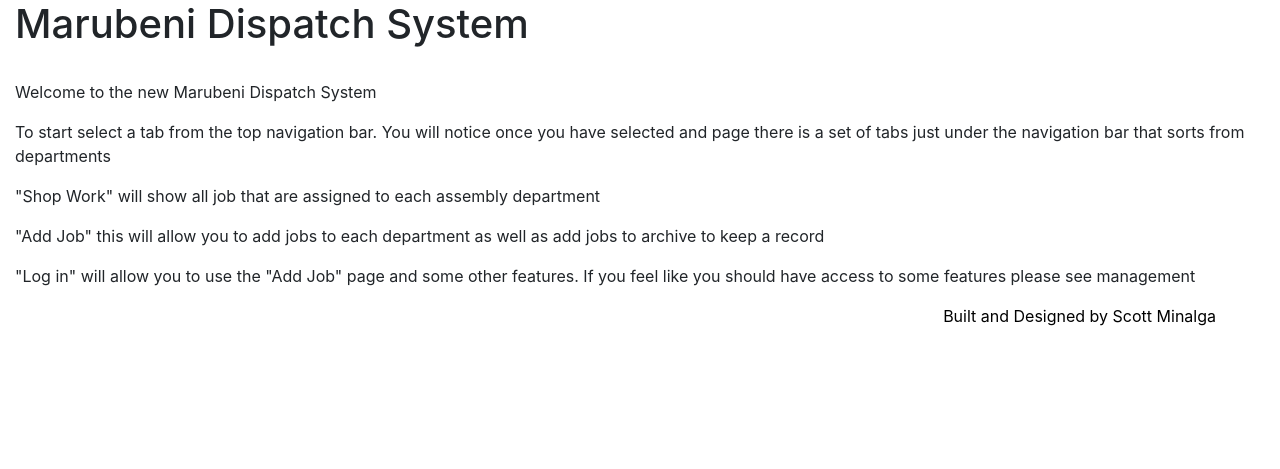
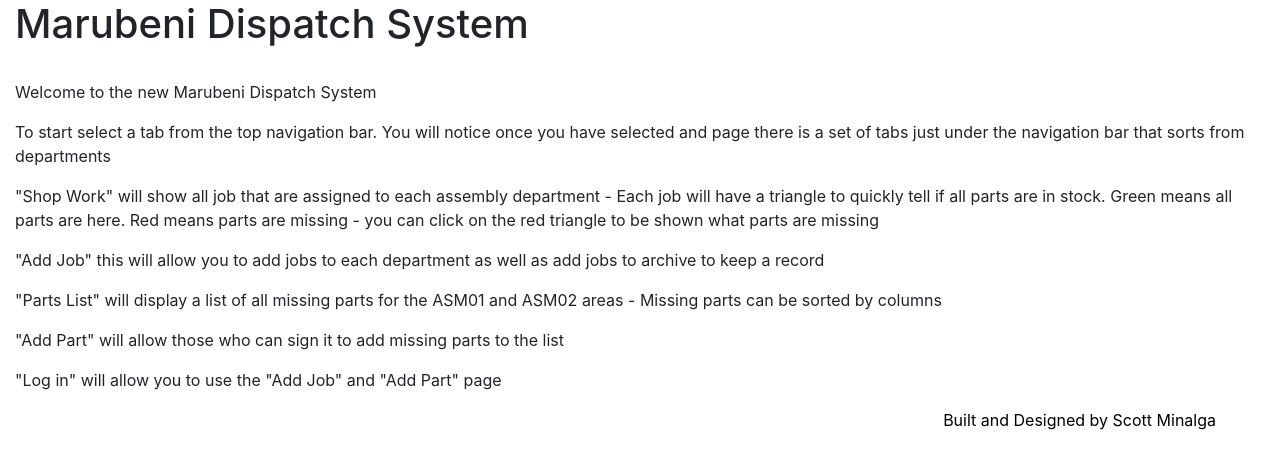
Before and after one commit to ScottMinalga/Shop-Dispatch-Web-App, a Flask app: page / in a window 1280 px wide. Shown: the part 56-525 px from the top of the page. Run offline with Flask 3, Linux system fonts and the light colour scheme.

Commit message:
Changes to be committed: 	modified:   templates/index.html

```diff
--- a/templates/index.html
+++ b/templates/index.html
@@ -10,7 +10,9 @@
 <br>
 <p>Welcome to the new Marubeni Dispatch System</p>
 <p>To start select a tab from the top navigation bar. You will notice once you have selected and page there is a set of tabs just under the navigation bar that sorts from departments</p>
-<p>"Shop Work" will show all job that are assigned to each assembly department</p>
+<p>"Shop Work" will show all job that are assigned to each assembly department - Each job will have a triangle to quickly tell if all parts are in stock. Green means all parts are here. Red means parts are missing - you can click on the red triangle to be shown what parts are missing</p>
 <p>"Add Job" this will allow you to add jobs to each department as well as add jobs to archive to keep a record</p>
-<p>"Log in" will allow you to use the "Add Job" page and some other features. If you feel like you should have access to some features please see management</p>
+<p>"Parts List" will display a list of all missing parts for the ASM01 and ASM02 areas - Missing parts can be sorted by columns</p>
+<p>"Add Part" will allow those who can sign it to add missing parts to the list</p>
+<p>"Log in" will allow you to use the "Add Job" and "Add Part" page</p>
 {% endblock %}
```
